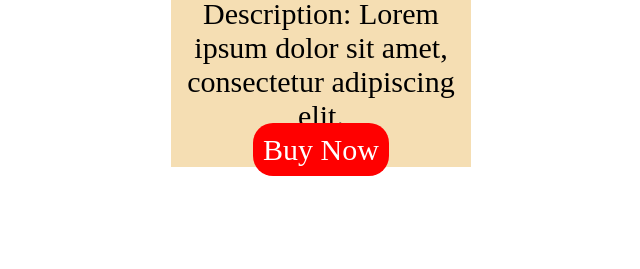
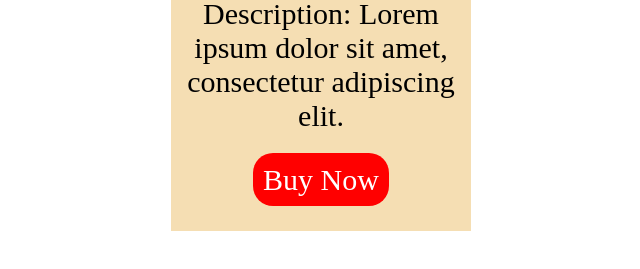
Before and after one commit to acciojob/pricing-card-phogatheena, a website: page main.html in a window 1280 px wide. Shown: the part 327-596 px from the top of the page, without its empty margins (319-959 px from the left). Drawn offline with Linux system fonts and the light colour scheme.

Commit message:
created a submission

```diff
--- a/main.html
+++ b/main.html
@@ -14,7 +14,7 @@
 	<img src="https://images.unsplash.com/photo-1547887538-047f814bfb64?ixlib=rb-4.0.3&ixid=M3wxMjA3fDB8MHx0b3BpYy1mZWVkfDJ8UzRNS0xBc0JCNzR8fGVufDB8fHx8fA%3D%3D&auto=format&fit=crop&w=600&q=60" width = "200px" height = "200px"  style= "padding:10px;"alt = "not showing">
 	 <p class = "one">Pricing Card</p>
 	 <p class = "two"> Price: Rs.200</p>
-	<p class = "two">Description: Lorem ipsum dolor sit amet, consectetur adipiscing elit.</p>
+	<p class = "four">Description: Lorem ipsum dolor sit amet, consectetur adipiscing elit.</p>
 	<submit type = "button" class = "three">Buy Now</submit>
 </center>
 </div>
--- a/styles.css
+++ b/styles.css
@@ -11,6 +11,11 @@
 	margin-top:0px;
 	margin-bottom:0px;
 }
+.four
+{
+	font-size:30px;
+	margin-top:0px;
+}
 .three
 {
 	background-color:red;
@@ -18,10 +23,9 @@
 	font-size:30px;
 	border-radius:20px;
 	padding:10px;
-	margin-top:10px;
-	margin-bottom:20px;
 }
 .player{
 	background-color:wheat;
 	width:300px;
+	height:550px;
 }
```
